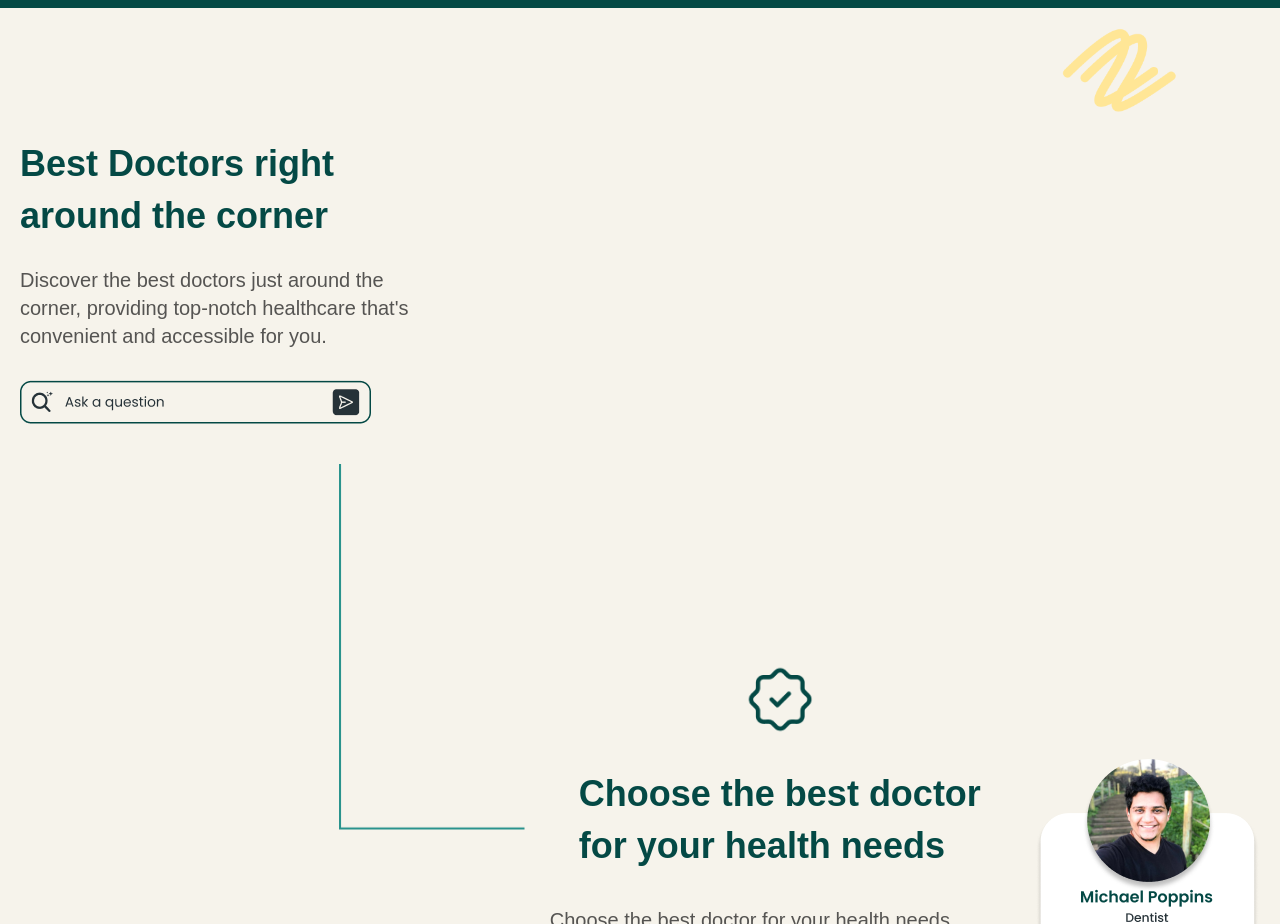
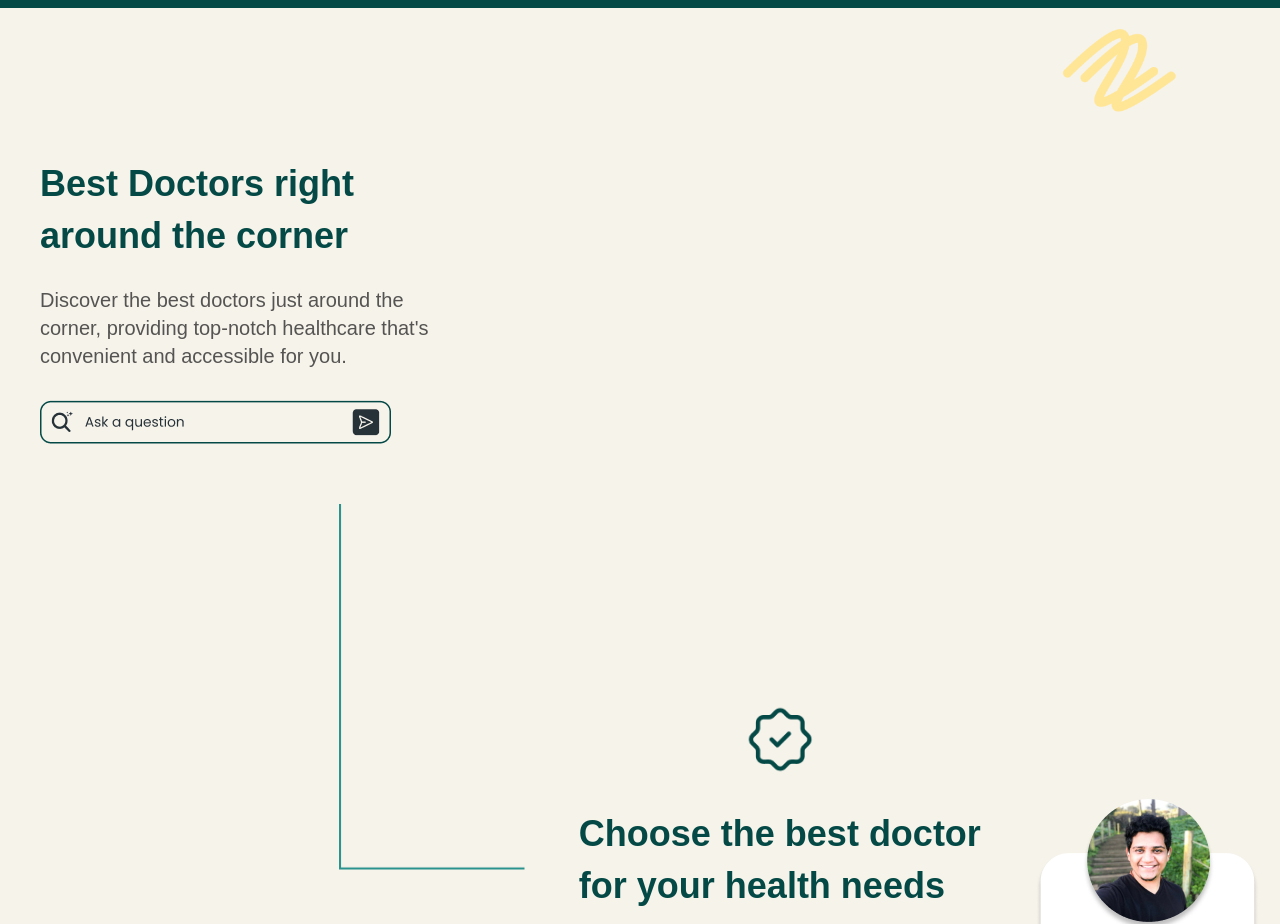
Before and after one commit to LoadingMinds/Health-site, a website built with Vite: page index.html in a window 1280 px wide. Shown: the part 1000-1924 px from the top of the page. Built offline with nearby package versions, Linux system fonts and the light colour scheme.

```diff
--- a/index.html
+++ b/index.html
@@ -75,7 +75,7 @@
         <div class="top" style="display: flex; flex-direction: column; align-items:flex-end; margin-right: 100px;">
           <img src="./assets/Group 1000001776.png" alt="shapes" style=" width: 10%;margin-top: 10px;">
         </div>
-        <div class="left" style="display: flex; flex-direction: column;justify-content: flex-start; align-items: flex-start;padding: 20px;">
+        <div class="left" style="display: flex; flex-direction: column;justify-content: flex-start; align-items: flex-start;padding: 40px;">
           <h1 class="text-textcolor2 font-extrabold font-custom text-2xl md:text-4xl">
               <div class="whitespace-nowrap mb-3">Best Doctors right </div>
               <div class="whitespace-nowrap">around the corner</div>
```
